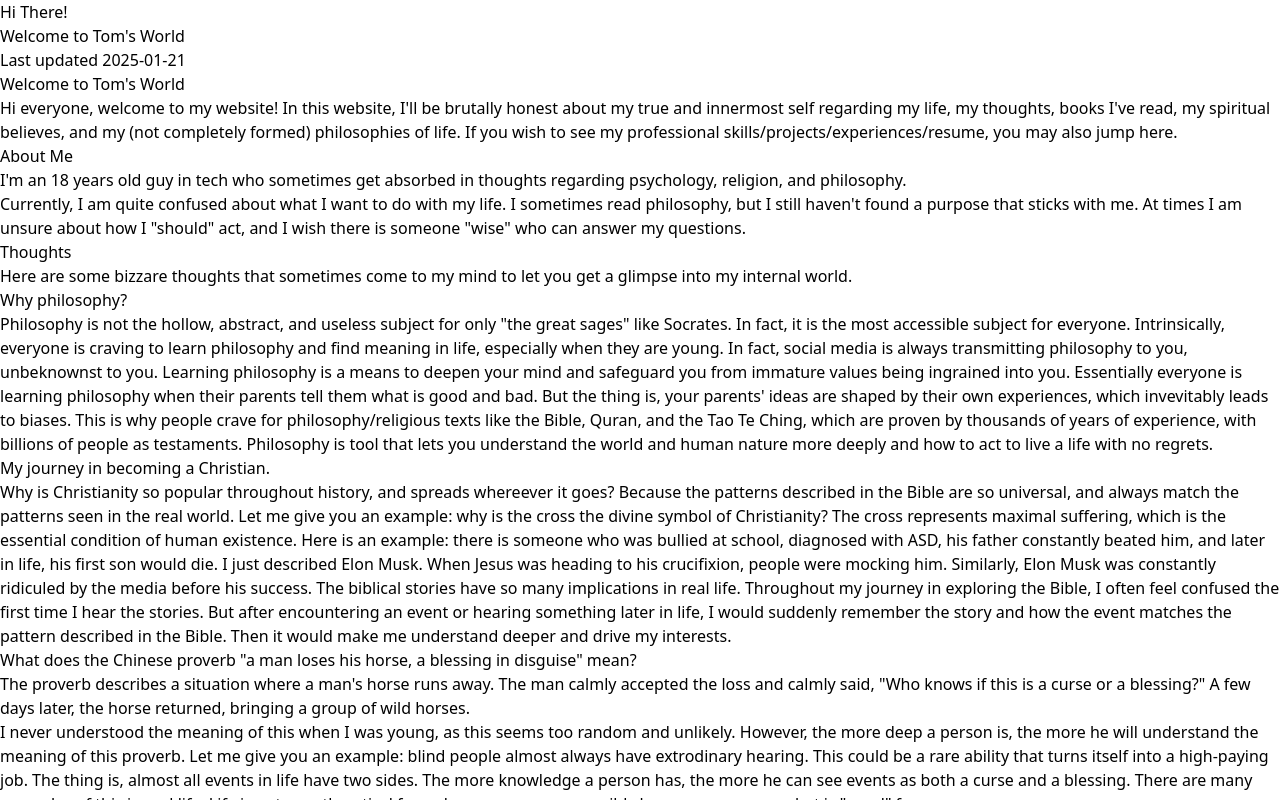
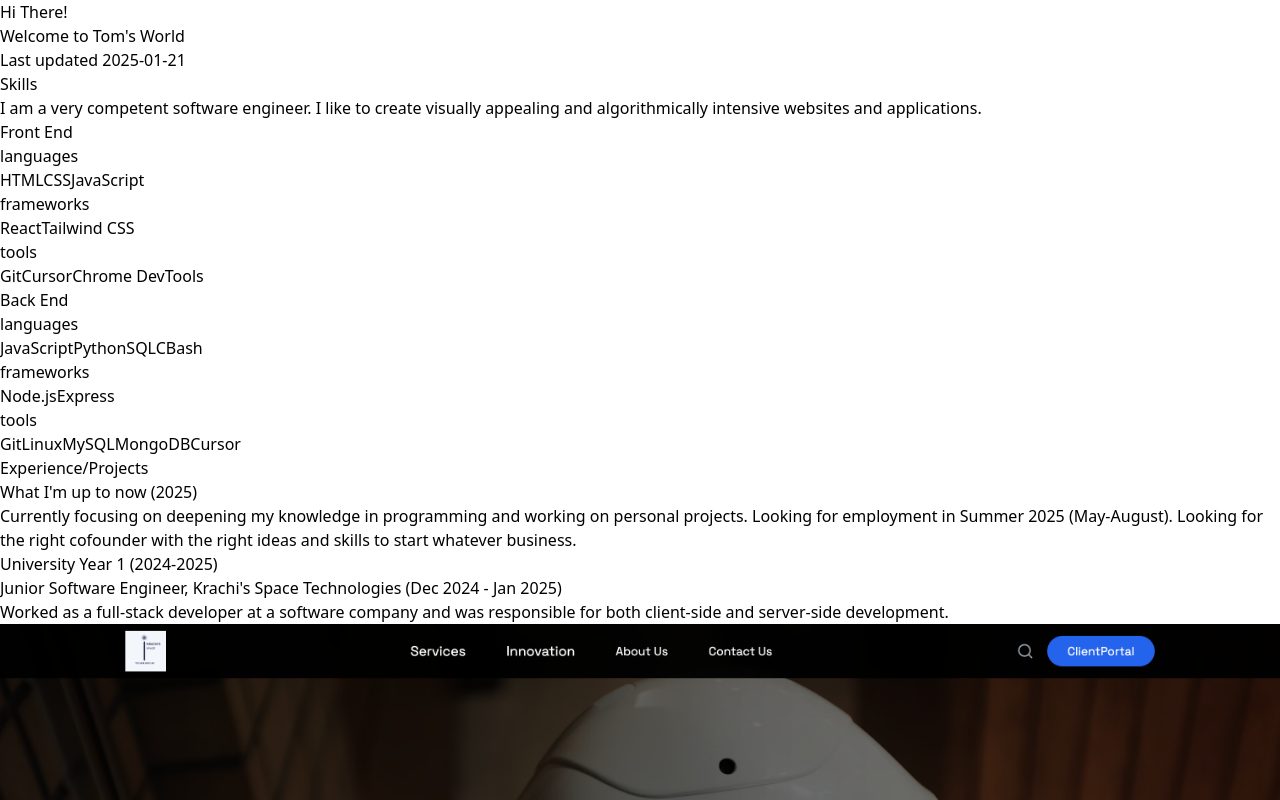
Before and after one commit to TomZhang11/Portfolio, a React (Vite) app: page / in a window 1280 px wide. Shown: the top 800 px of the page. Built offline with nearby package versions, Linux system fonts and the light colour scheme.

Commit message:
update resume, change sections order

```diff
--- a/src/components/Main.jsx
+++ b/src/components/Main.jsx
@@ -15,13 +15,13 @@ import Contacts from './Contacts'
 const Main = () => {
     return (
         <main className="min-h-screen">
+            <Skills />
+            <Experience />
             <Intro />
             <About />
             <Thoughts />
             <Role_Models />
             <Books />
-            <Skills />
-            <Experience />
             <Contacts />
         </main>
     )
--- a/src/components/Skills.jsx
+++ b/src/components/Skills.jsx
@@ -40,8 +40,7 @@ const Skills = () => {
             <h2 className="text-3xl mb-8 font-semibold font-serif italic text-[#faa289]">Skills</h2>
             <div className="mx-auto mb-8 max-w-6xl">
                 <p className="text-lg text-gray-600 leading-relaxed">
-                    Despite learning philosophy in my free time, I am a very competent software engineer. I like to create
-                    visually appealing and algorithmically intensive websites and applications.
+                    I am a very competent software engineer. I like to create visually appealing and algorithmically intensive websites and applications.
                 </p>
             </div>
 
```
Also changed, not shown: 2 other files (tests, documents, lock files or other folders).
